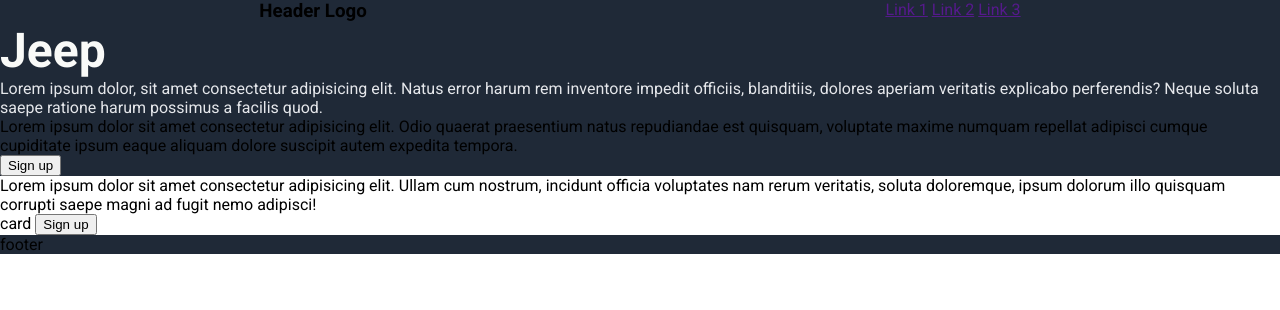
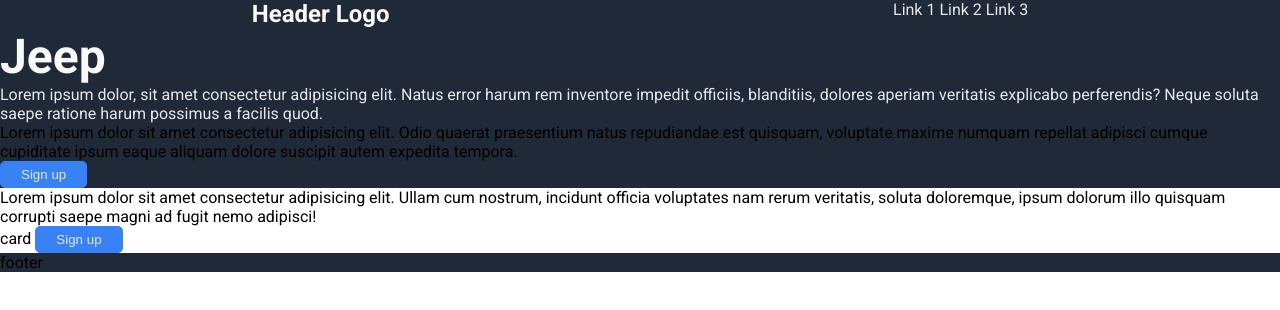
Before and after one commit to MarcosGP20/Landin-page, a plain HTML site: page index.html in a window 1280 px wide. Drawn offline with Linux system fonts and the light colour scheme.

Commit message:
Styles added

```diff
--- a/styles.css
+++ b/styles.css
@@ -9,6 +9,14 @@ body{
     display: flex;
     justify-content: space-between;
 }
+h3{
+    color:#F9FAF8;
+    font-size: 24px;
+}
+a{
+    text-decoration: none;
+    color:#E5E7EB ;
+}
 h1{
     font-size: 48px;
     color:#F9FAF8 ;
@@ -16,7 +24,13 @@ h1{
 .hero-section{
    background-color: #1F2937;
 }
-
+button{
+    background-color:#3882f6 ;
+    color: #E5E7EB;
+    padding: 5px 20px 5px 20px;
+    border: 1px solid #3882f6;
+    border-radius: 5px;
+}
 .description{
     color: #E5E7EB;
 }
```
